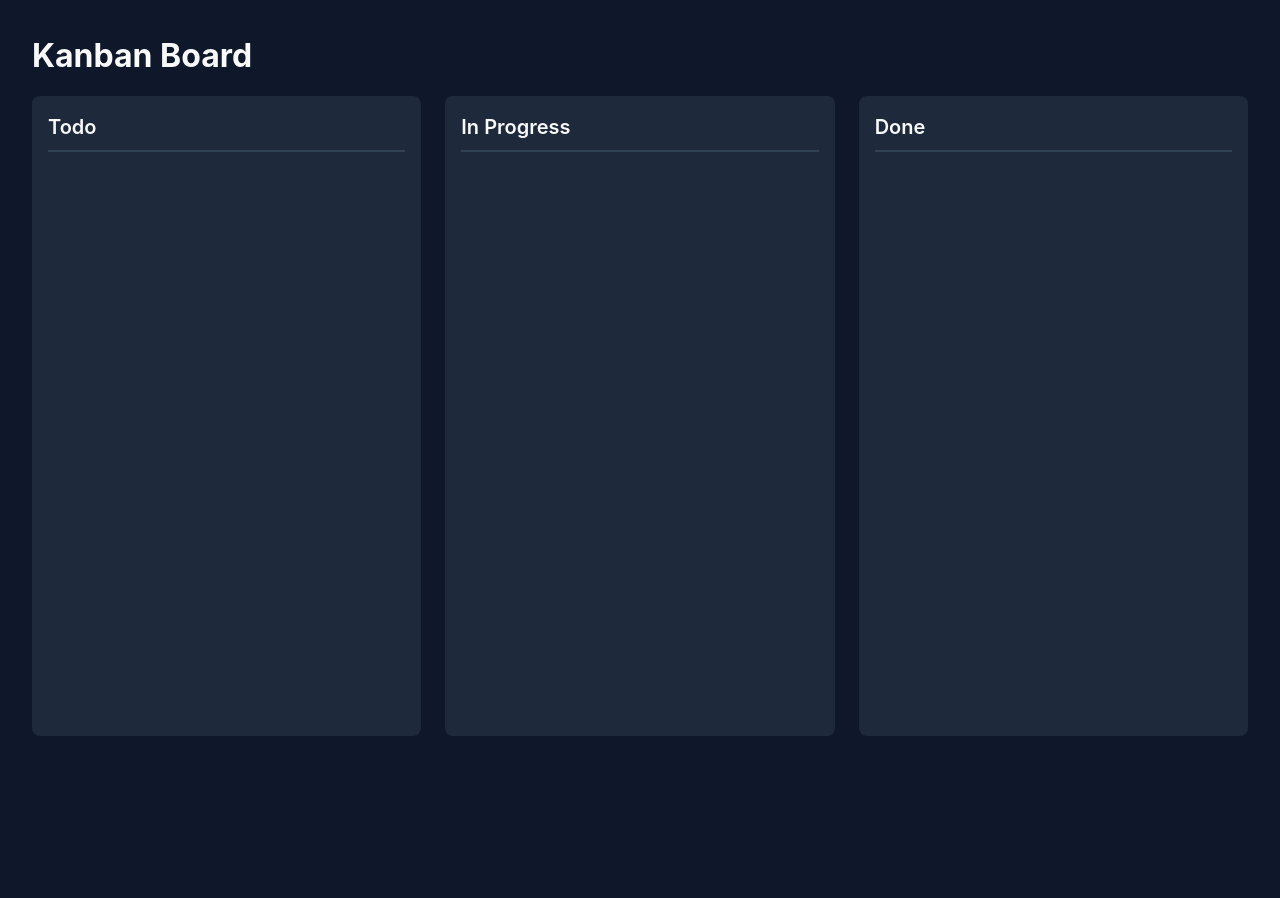
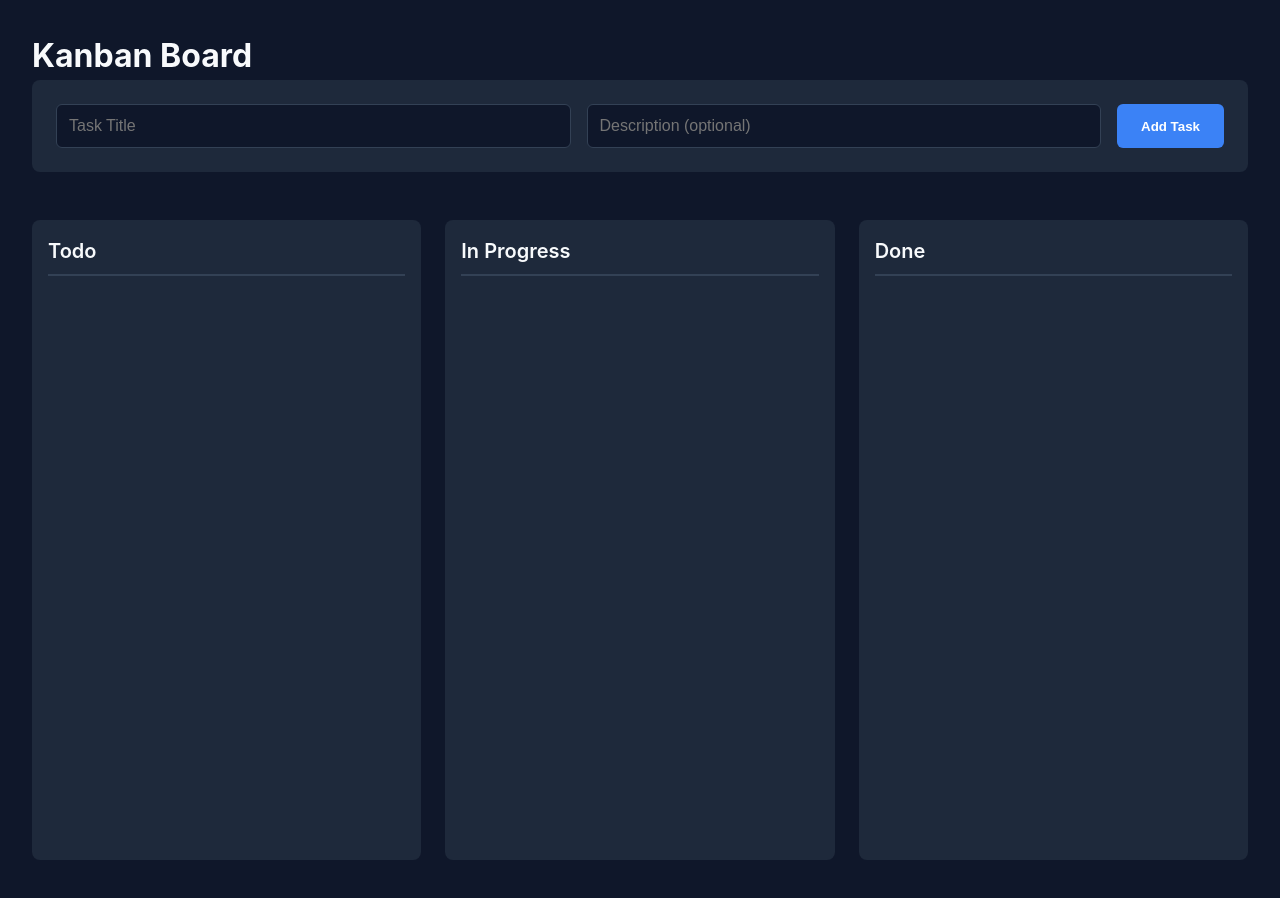
Before and after one commit to azezal1/Kanban_TaskTracker, a React (Vite) app: page / in a window 1280 px wide. Shown: the top 898 px of the page. Before the commit the page ends 800 px from the top, so only its background shows below. Built offline with nearby package versions, Linux system fonts and the light colour scheme.

Commit message:
Implement task creation form and add tasks to Todo column

```diff
--- a/src/App.jsx
+++ b/src/App.jsx
@@ -1,13 +1,21 @@
-import React from 'react'
-import Board from './components/Board'
+import React, { useState } from 'react';
+import Board from './components/Board';
+import TaskForm from './components/TaskForm';
 
 function App() {
+  const [tasks, setTasks] = useState([]);
+
+  const handleAddTask = (newTask) => {
+    setTasks([...tasks, newTask]);
+  };
+
   return (
     <div className="app">
       <h1>Kanban Board</h1>
-      <Board />
+      <TaskForm onAddTask={handleAddTask} />
+      <Board tasks={tasks} />
     </div>
-  )
+  );
 }
 
-export default App
+export default App;
--- a/src/components/Board.jsx
+++ b/src/components/Board.jsx
@@ -8,11 +8,15 @@ const COLUMNS = [
   { id: 'done', title: 'Done' }
 ];
 
-function Board() {
+function Board({ tasks }) {
   return (
     <div className="board">
       {COLUMNS.map(col => (
-        <Column key={col.id} column={col} />
+        <Column
+          key={col.id}
+          column={col}
+          tasks={tasks.filter(t => t.status === col.id)}
+        />
       ))}
     </div>
   );
--- a/src/components/Column.jsx
+++ b/src/components/Column.jsx
@@ -1,12 +1,15 @@
 import React from 'react';
+import TaskCard from './TaskCard';
 import '../styles/Column.css';
 
-function Column({ column }) {
+function Column({ column, tasks }) {
   return (
     <div className="column">
       <h2 className="column-title">{column.title}</h2>
       <div className="column-content">
-        {/* Tasks will go here */}
+        {tasks.map(task => (
+          <TaskCard key={task.id} task={task} />
+        ))}
       </div>
     </div>
   );
--- /dev/null
+++ b/src/components/TaskForm.jsx
@@ -0,0 +1,45 @@
+import React, { useState } from 'react';
+import '../styles/TaskForm.css';
+
+function TaskForm({ onAddTask }) {
+  const [title, setTitle] = useState('');
+  const [description, setDescription] = useState('');
+
+  const handleSubmit = (e) => {
+    e.preventDefault();
+    if (!title.trim()) return;
+
+    onAddTask({
+      id: crypto.randomUUID(),
+      title: title.trim(),
+      description: description.trim(),
+      status: 'todo'
+    });
+
+    setTitle('');
+    setDescription('');
+  };
+
+  return (
+    <form className="task-form" onSubmit={handleSubmit}>
+      <input
+        type="text"
+        placeholder="Task Title"
+        value={title}
+        onChange={(e) => setTitle(e.target.value)}
+        className="task-input"
+        required
+      />
+      <input
+        type="text"
+        placeholder="Description (optional)"
+        value={description}
+        onChange={(e) => setDescription(e.target.value)}
+        className="task-input"
+      />
+      <button type="submit" className="add-task-btn">Add Task</button>
+    </form>
+  );
+}
+
+export default TaskForm;
--- a/src/styles/TaskCard.css
+++ b/src/styles/TaskCard.css
@@ -27,6 +27,7 @@
   color: #CBD5E1;
   display: -webkit-box;
   -webkit-line-clamp: 3;
+  line-clamp: 3;
   -webkit-box-orient: vertical;
   overflow: hidden;
 }
--- /dev/null
+++ b/src/styles/TaskForm.css
@@ -0,0 +1,38 @@
+.task-form {
+  display: flex;
+  gap: 1rem;
+  margin-bottom: 2rem;
+  background-color: #1E293B;
+  padding: 1.5rem;
+  border-radius: 0.5rem;
+}
+
+.task-input {
+  flex: 1;
+  padding: 0.75rem;
+  border-radius: 0.375rem;
+  border: 1px solid #334155;
+  background-color: #0F172A;
+  color: #F8FAFC;
+  font-size: 1rem;
+}
+
+.task-input:focus {
+  outline: none;
+  border-color: #3B82F6;
+}
+
+.add-task-btn {
+  padding: 0.75rem 1.5rem;
+  background-color: #3B82F6;
+  color: white;
+  border: none;
+  border-radius: 0.375rem;
+  font-weight: 600;
+  cursor: pointer;
+  transition: background-color 0.2s;
+}
+
+.add-task-btn:hover {
+  background-color: #2563EB;
+}
```
